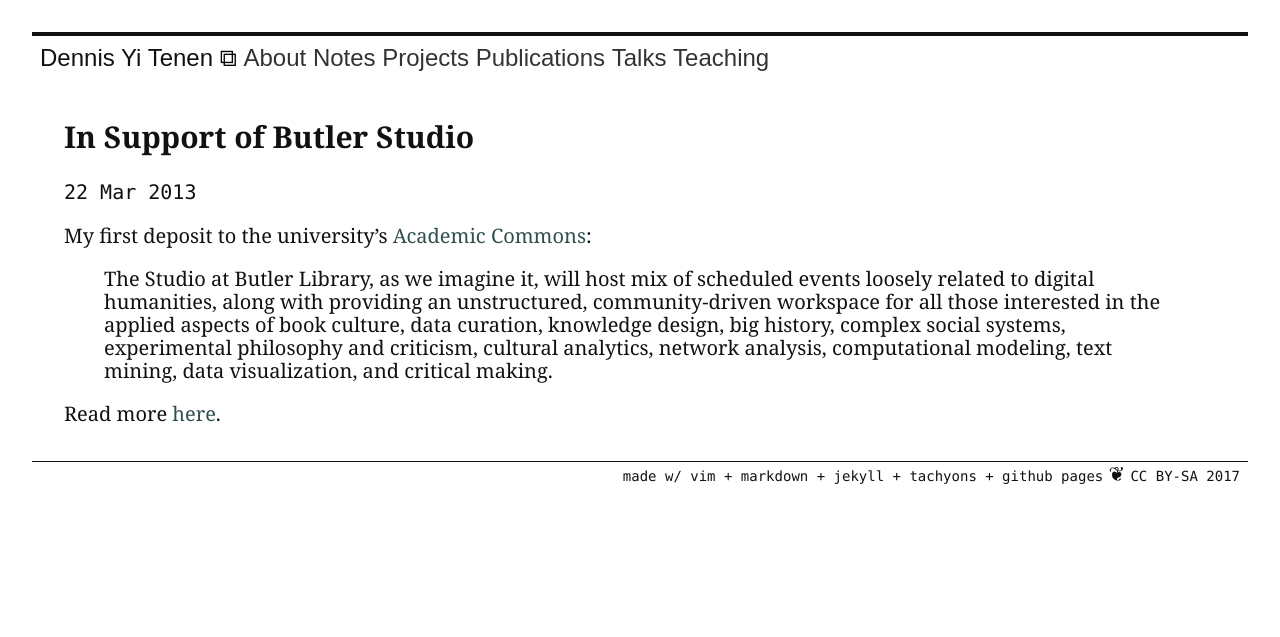
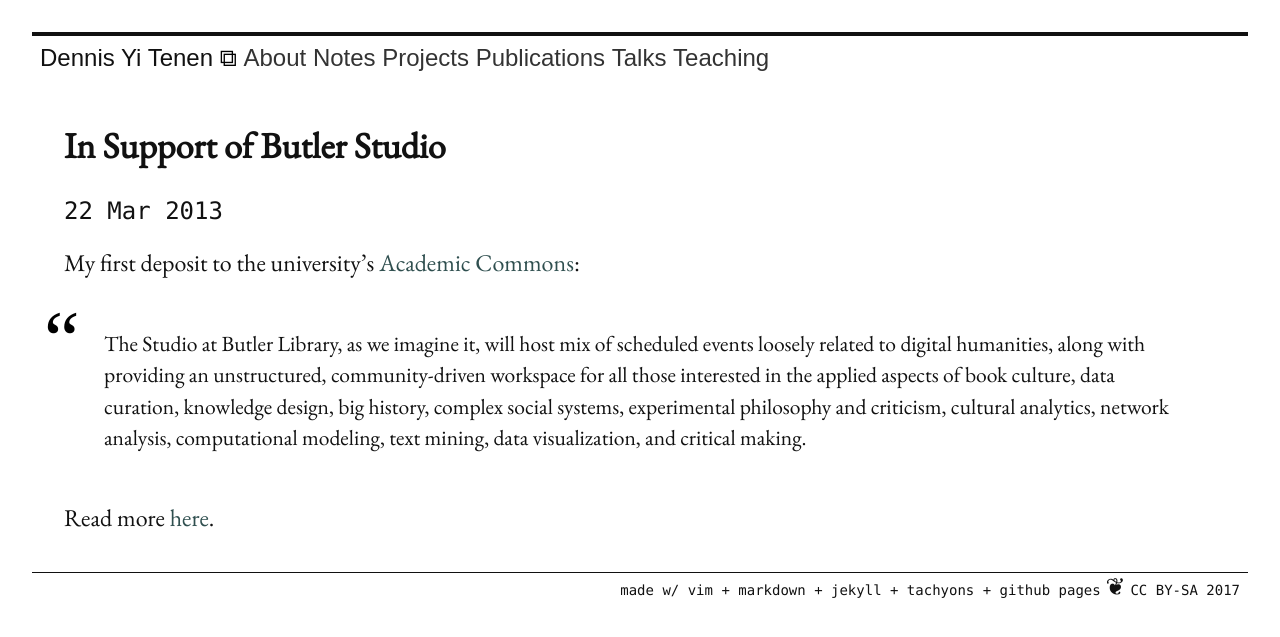
Before and after one commit to denten/denten.github.io, a Jekyll site: the page built from _posts/2013-03-22-butler-studio.md, in a window 1280 px wide. Shown: the top 637 px of the page. Built offline with Jekyll 4.4.1, drawn with Linux system fonts in a browser that asks for light colours; nearby versions of some CDN libraries; some web fonts are replaced; library files that are not in the unit come from our copies.

Commit message:
cleanup fonts

```diff
--- a/_includes/head.html
+++ b/_includes/head.html
@@ -3,8 +3,8 @@
 
 <head>
   <meta name="viewport" content="width=device-width, initial-scale=1">
+  <link rel="stylesheet" href="/public/global.css">
   <link rel="stylesheet" href="/public/tachyons/css/tachyons.min.css">
-  <link rel="stylesheet" href="/public/global.css">
 
   <!-- github serves feed.xml in ASCII instead of UTF8. Change file extenstion and indicate here. -->
   <link rel="alternate" type="application/atom+xml" title="{{ site.name }} — Feed" href="{{ site.url }}/feed.atom" />
@@ -14,7 +14,7 @@
   <link rel="canonical" href="{{ page.url }}" />
 
   <!-- Fonts -->
-  <link href='http://fonts.googleapis.com/css?family=Anaheim|Roboto' rel='stylesheet' type='text/css'>
+  <link href="https://fonts.googleapis.com/css?family=EB+Garamond" rel="stylesheet">
 
   <title>
     {% if page.title == "Home" %}
@@ -29,20 +29,19 @@
 
 </head>
 
-<body class="pa4-l normal mw9 center ph3-ns athelas f4 fw1 normal near-black">
+<body class="pa4-l normal mw9 center ph3-ns f3 fw1 normal near-black">
     <div class="f3 fw4 mt0 pt2 pb2 ph2 bt bw2 mb3 system-sans-serif">
         Dennis Yi Tenen
         {% if page.title %}
-        <a href="{{ site.url }}" class="black no-underline">⧉</a>
+            <a href="{{ site.url }}" class="black no-underline">⧉</a>
         {% else %}
-        <a href="{{ site.url }}" class="red no-underline">⧉</a>
+            <a href="{{ site.url }}" class="red no-underline">⧉</a>
         {% endif %}
 
         {% assign sorted_pages = site.pages | sort:"title" %}
         {% for node in sorted_pages %}
         {% if node.title != null %}
-            <!--<a class="capitalize </a>-->
-            <a class="fw1 ttc link dark-gray hover-red
+            <a class="fw1 ttc system-sans-serif link dark-gray hover-red
                 {% if node.url == page.url %}red
                 {% endif %}" href="{{ node.url }}">{{ node.title }}</a>
         {% endif %}
--- a/_layouts/notes.html
+++ b/_layouts/notes.html
@@ -19,7 +19,7 @@ layout: default
         {{ post.date | date_to_string }}
     </time>
 
-    <a class="f4 link ttc black hover-red" href="{{ BASE_PATH }}{{ post.url }}">
+    <a class="link black hover-red" href="{{ BASE_PATH }}{{ post.url }}">
         {{ post.title }}
     </a><br>
 {% endfor %}
--- a/public/global.css
+++ b/public/global.css
@@ -1,4 +1,29 @@
+html *
+{
+    font-family: 'EB Garamond', serif;
+}
+
 a {
     color: darkslategray;
     text-decoration: none;
     }
+
+blockquote {
+font-family: Georgia, serif;
+font-size: .9em;
+margin: 0.25em 0;
+padding: 0.25em 40px;
+line-height: 1.45;
+position: relative;
+}
+
+blockquote:before {
+display: block;
+content: "\201C";
+font-size: 80px;
+font-family: Times, serif;
+position: absolute;
+left: -20px;
+top: -20px;
+color: black;
+}
```
